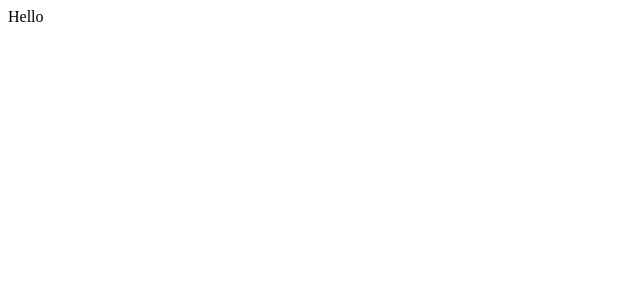
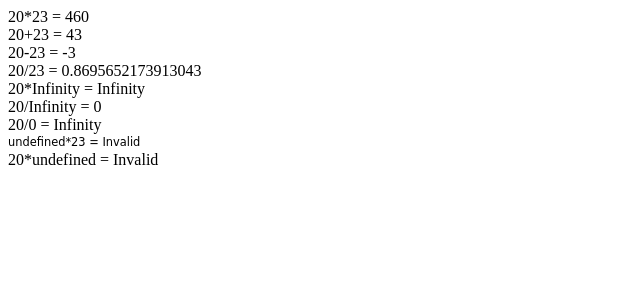
Before and after one commit to singh4758/frontend, a React (Create React App) app: page / in a window 1280 px wide. Shown: the top 300 px of the page, without its empty margins (0-640 px from the left). Built offline with nearby package versions, Linux system fonts and the light colour scheme.

Commit message:
Day Eight Task Complete

```diff
--- a/package.json
+++ b/package.json
@@ -3,9 +3,12 @@
   "version": "0.1.0",
   "private": true,
   "dependencies": {
+    "@material-ui/core": "^4.11.3",
+    "@material-ui/styles": "^4.11.3",
     "@testing-library/jest-dom": "^5.11.9",
     "@testing-library/react": "^11.2.5",
     "@testing-library/user-event": "^12.8.3",
+    "prop-types": "^15.7.2",
     "react": "^17.0.1",
     "react-dom": "^17.0.1",
     "react-scripts": "4.0.3",
--- a/public/index.html
+++ b/public/index.html
@@ -3,6 +3,8 @@
   <head>
     <meta charset="utf-8" />
     <link rel="icon" href="%PUBLIC_URL%/favicon.ico" />
+    <link rel="stylesheet" href="https://fonts.googleapis.com/css?family=Roboto:300,400,500,700&display=swap" />
+    <link rel="stylesheet" href="https://fonts.googleapis.com/icon?family=Material+Icons" />
     <meta name="viewport" content="width=device-width, initial-scale=1" />
     <meta name="theme-color" content="#000000" />
     <meta
--- a/src/App.jsx
+++ b/src/App.jsx
@@ -1,10 +1,15 @@
+import { ThemeProvider } from '@material-ui/styles';
 import { React } from 'react';
+import { TestComponent } from './page';
+import { theme } from './theme/theme';
 
 function App() {
   return (
-    <div className="App">
-      Hello
-    </div>
+    <ThemeProvider theme={theme}>
+      <div className="App">
+        <TestComponent />
+      </div>
+    </ThemeProvider>
   );
 }
 
--- /dev/null
+++ b/src/component/index.js
@@ -0,0 +1,3 @@
+import { Math } from './math';
+
+export { Math };
--- /dev/null
+++ b/src/component/math/Math.jsx
@@ -0,0 +1,33 @@
+/* eslint-disable no-eval */
+import { React, PureComponent } from 'react';
+import { PropTypes } from 'prop-types';
+
+export default class Math extends PureComponent {
+  render() {
+    const { first, second, operator } = this.props;
+    return (
+      <div className="Math">
+        { first && second && ['+', '-', '*', '/'].indexOf(operator) !== -1 && (
+          <>
+            <span>{first + operator + second }</span>
+            <span> = </span>
+            <span>{eval(first + operator + second)}</span>
+          </>
+        )}
+        { (!first || !second || ['+', '-', '*', '/'].indexOf(operator) === -1) && (
+          <>
+            <span>{first + operator + second }</span>
+            <span> = </span>
+            <span>Invalid</span>
+          </>
+        )}
+      </div>
+    );
+  }
+}
+
+Math.propTypes = {
+  first: PropTypes.string.isRequired,
+  second: PropTypes.string.isRequired,
+  operator: PropTypes.string.isRequired,
+};
--- /dev/null
+++ b/src/component/math/index.js
@@ -0,0 +1,3 @@
+import Math from './Math';
+
+export { Math };
--- /dev/null
+++ b/src/page/TestComponent/TestComponent.jsx
@@ -0,0 +1,23 @@
+import { Typography } from '@material-ui/core';
+import { React, PureComponent } from 'react';
+import { Math } from '../../component';
+
+export default class TestComponent extends PureComponent {
+  render() {
+    return (
+      <div className="TestComponent">
+        <Math first="20" operator="*" second="23" />
+        <Math first="20" operator="+" second="23" />
+        <Math first="20" operator="-" second="23" />
+        <Math first="20" operator="/" second="23" />
+        <Math first="20" operator="*" second="Infinity" />
+        <Math first="20" operator="/" second="Infinity" />
+        <Math first="20" operator="/" second="0" />
+        <Typography>
+          <Math operator="*" second="23" />
+        </Typography>
+        <Math first="20" operator="*" />
+      </div>
+    );
+  }
+}
--- /dev/null
+++ b/src/page/TestComponent/index.js
@@ -0,0 +1,3 @@
+import TestComponent from './TestComponent';
+
+export { TestComponent };
--- /dev/null
+++ b/src/page/index.js
@@ -0,0 +1,3 @@
+import { TestComponent } from './TestComponent';
+
+export { TestComponent };
--- /dev/null
+++ b/src/theme/theme.js
@@ -0,0 +1,10 @@
+import { createMuiTheme } from '@material-ui/core';
+
+const theme = createMuiTheme({
+  typography: {
+    fontSize: 10,
+    fontFamily: '"Comic Sans MS", cursive, sans-serif',
+  },
+});
+
+export { theme };
```
Also changed, not shown: 1 other file (tests, documents, lock files or other folders).
